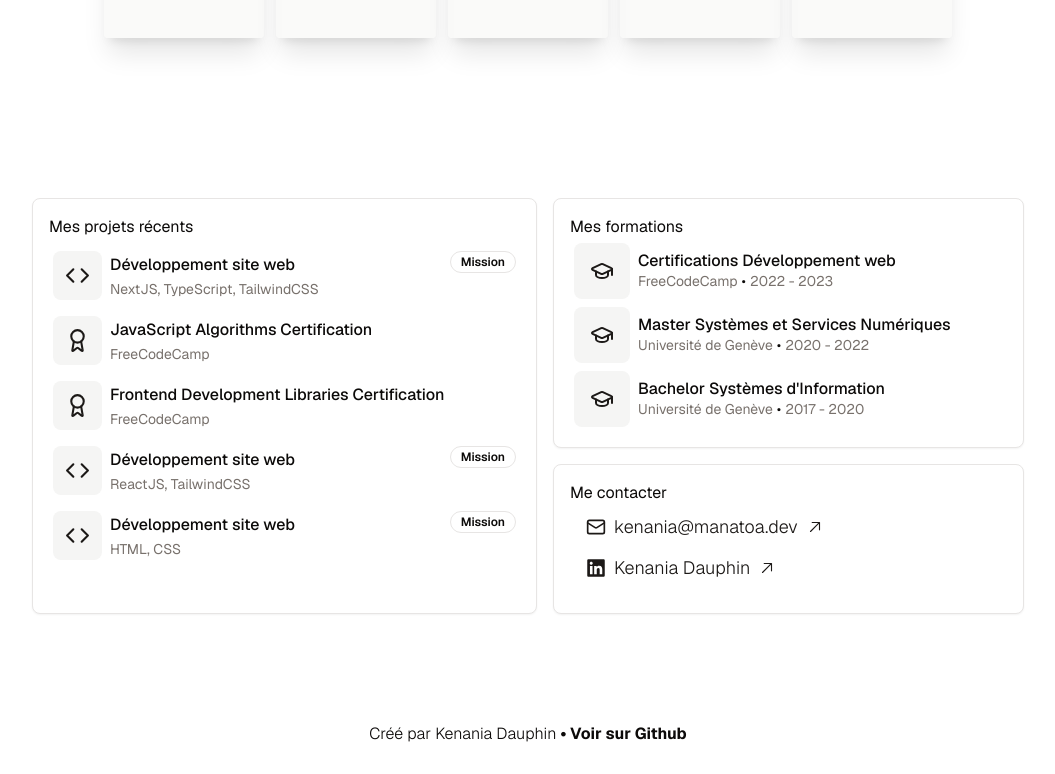
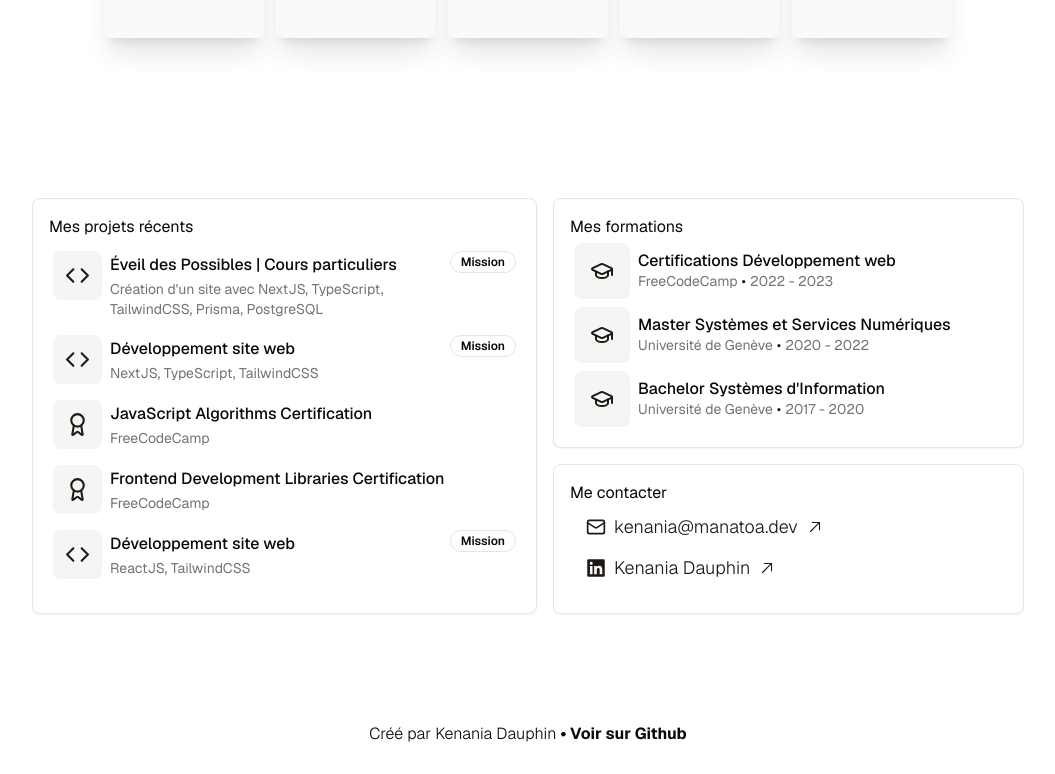
Before and after one commit to ManaToa/portfolio-nextjs, a Next.js app: page / in a window 1280 px wide. Shown: the part 1151-1925 px from the top of the page, without its empty margins (112-1167 px from the left). Built offline with nearby package versions, Linux system fonts and the light colour scheme.

Commit message:
Update CV content, project list, and dependencies.

```diff
--- a/components/Resume/data/projects.ts
+++ b/components/Resume/data/projects.ts
@@ -9,6 +9,13 @@ export type ProjectItemType = {
 }
 
 export const PROJECTS: ProjectItemType[] = [
+  {
+    Icon: Code,
+    title: `Éveil des Possibles | Cours particuliers`,
+    description: `Création d'un site avec NextJS, TypeScript, TailwindCSS, Prisma, PostgreSQL`,
+    badge: 'Mission',
+    link: `https://eveildespossibles.ch`,
+  },
   {
     Icon: Code,
     title: `Développement site web`,
@@ -33,10 +40,4 @@ export const PROJECTS: ProjectItemType[] = [
     description: `ReactJS, TailwindCSS`,
     badge: 'Mission',
   },
-  {
-    Icon: Code,
-    title: `Développement site web`,
-    description: `HTML, CSS`,
-    badge: 'Mission',
-  },
 ]
```
Also changed, not shown: package.json (+19 -19 lines), 2 other files (tests, documents, lock files or other folders).
